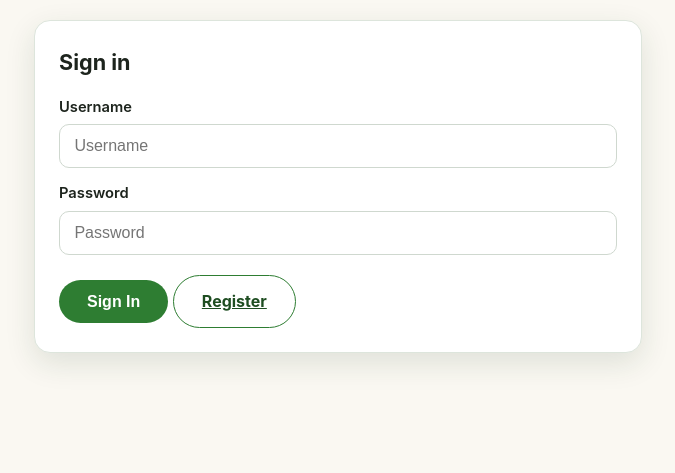
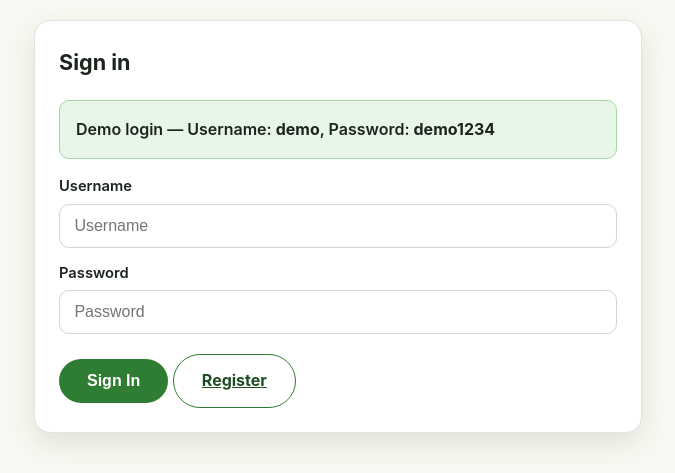
Before and after one commit to KmSasikumar/SmartAgriculture, a Django app: template farming/templates/signin.html in a window 1280 px wide. Shown: the part 79-552 px from the top of the page, without its empty margins (302-977 px from the left). Run offline with Django 4.2, Linux system fonts and the light colour scheme; the template is opened without the code that fills it, so the values that code supplies are empty.

Commit message:
Sign-in page: error block and demo login note

```diff
--- a/farming/templates/signin.html
+++ b/farming/templates/signin.html
@@ -25,6 +25,8 @@
     <main class="page">
         <div class="form-card">
             <h1>Sign in</h1>
+            {% if error %}<p class="error" role="alert">{{ error }}</p>{% endif %}
+            <p class="result">Demo login &mdash; Username: <strong>demo</strong>, Password: <strong>demo1234</strong></p>
             <form method="post" id="signin-form">
                 {% csrf_token %}
                 <label for="username">Username</label>
```
